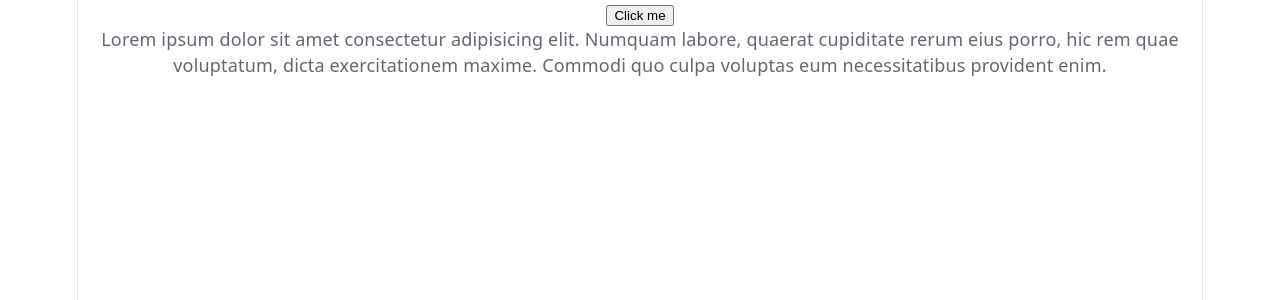
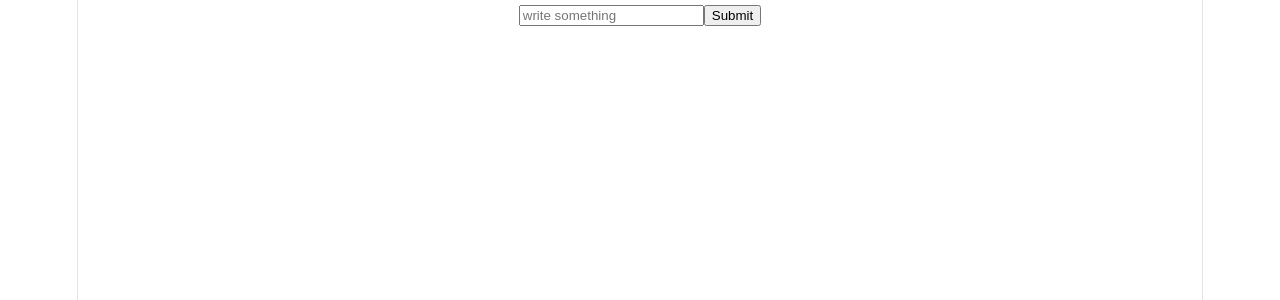
Before and after one commit to kirtikaushik1206/ReactJS-notes, a React (Vite) app in the folder basic-react-app/: page / in a window 1280 px wide. Shown: the top 300 px of the page. Built offline with nearby package versions, Linux system fonts and the light colour scheme.

Commit message:
Event object

```diff
--- a/basic-react-app/src/App.jsx
+++ b/basic-react-app/src/App.jsx
@@ -1,9 +1,10 @@
 
 import Button from "./button";
+import Form from "./Form";
 function App() {
   return (
     <div>
-      <Button/>
+    <Form/>
     </div>
   );
 }
--- /dev/null
+++ b/basic-react-app/src/Form.jsx
@@ -0,0 +1,21 @@
+
+function handleFormSubmit(event){
+   event.preventDefault();
+    console.log("form was submitted");
+}
+
+
+
+
+export default function Form(){
+    return (
+        <form>
+
+<input placeholder="write something "></input>
+<button onClick={handleFormSubmit}>Submit</button>
+
+        </form>
+    )
+
+
+}
```
